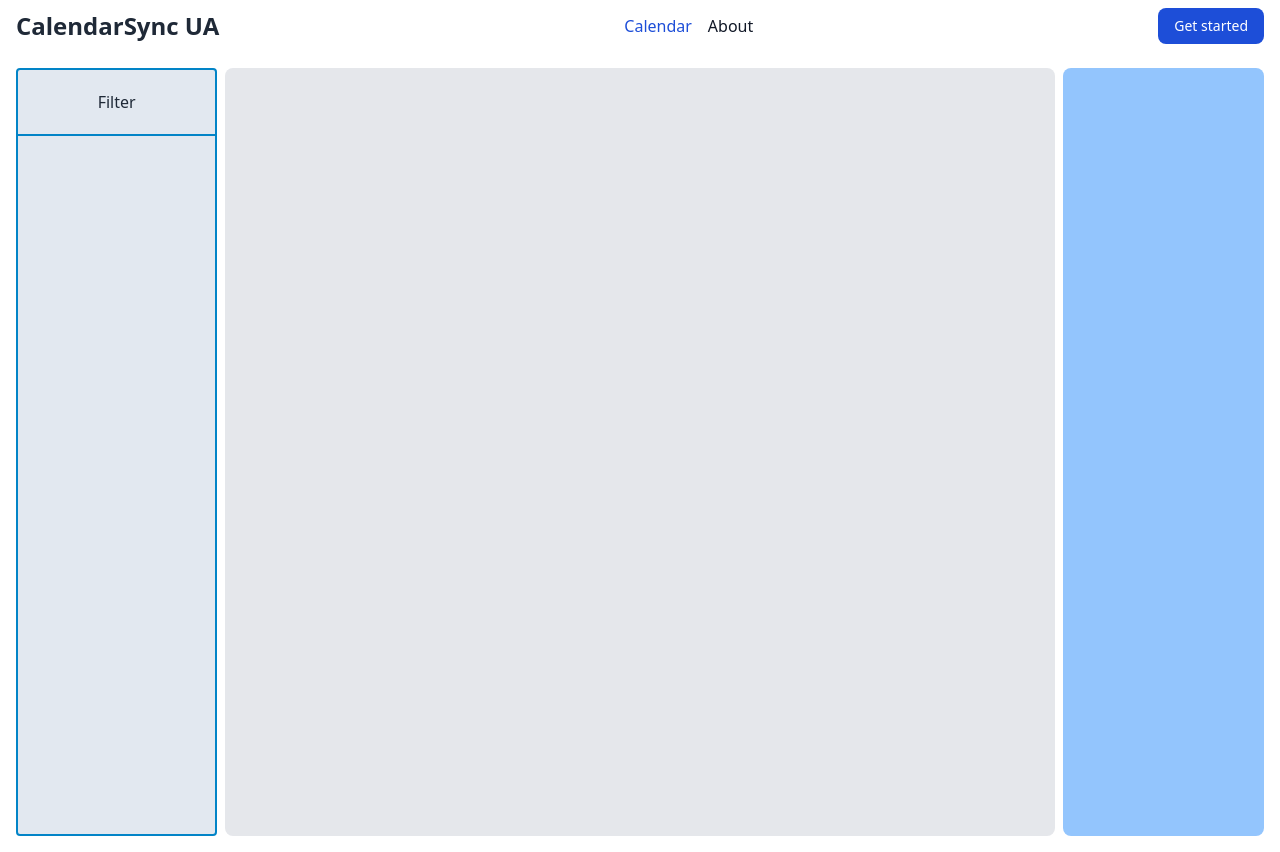
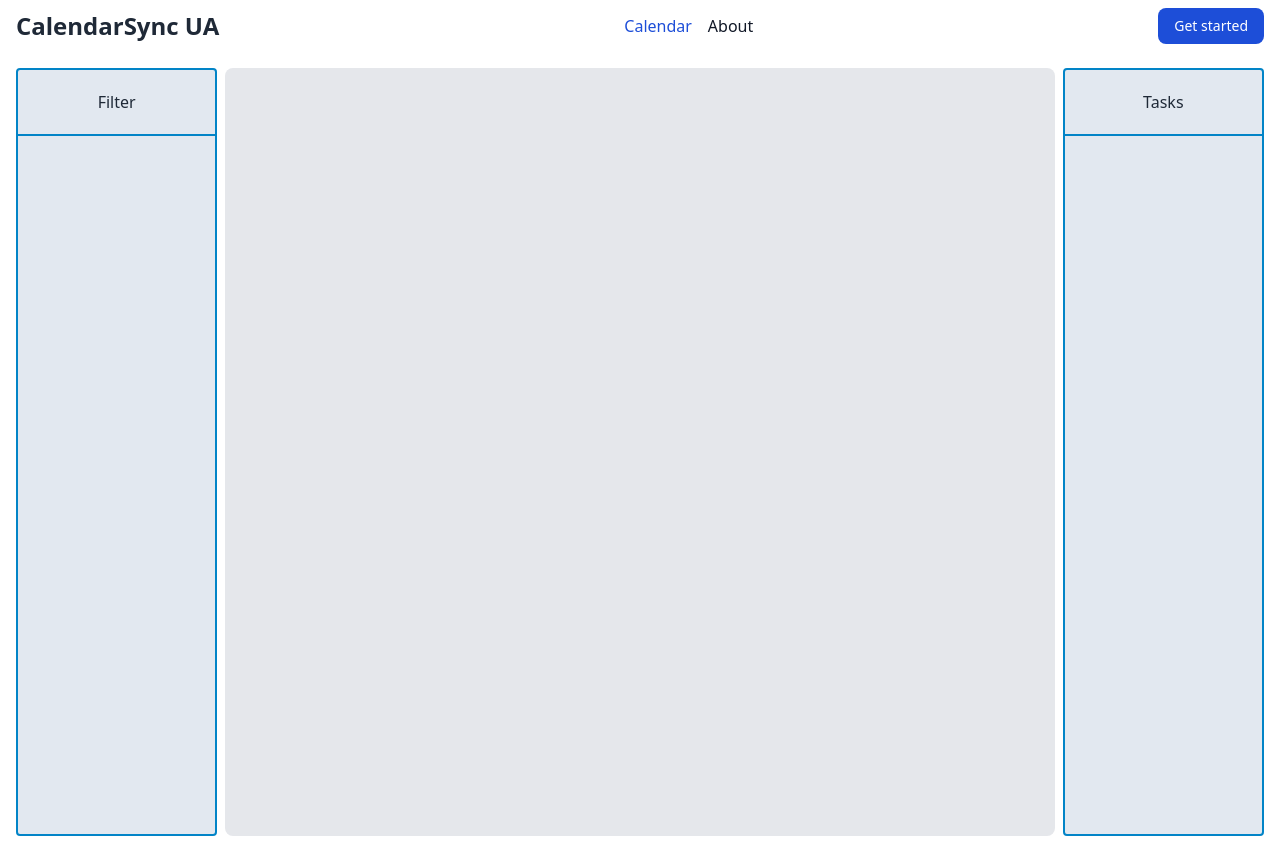
Before and after one commit to pedropintoo/CalendarSyncUA, a React (Vite) app: page / in a window 1280 px wide. Built offline with nearby package versions, Linux system fonts and the light colour scheme.

Commit message:
add tasks

```diff
--- a/src/components/MainStructure.tsx
+++ b/src/components/MainStructure.tsx
@@ -1,4 +1,5 @@
 import Filter from "./Filter";
+import Tasks from "./Tasks";
 
 function MainStructure() {
     return (
@@ -7,7 +8,7 @@ function MainStructure() {
         <div className="px-4 py-4 mx-auto grid lg:grid-cols-6 gap-2 md:h-screen">
             <Filter/>
             <div className="bg-gray-200 lg:col-span-4 rounded-lg"></div>
-            <div className="bg-blue-300 rounded-lg"></div>
+            <Tasks/>
         </div>
         </>
      );
```
